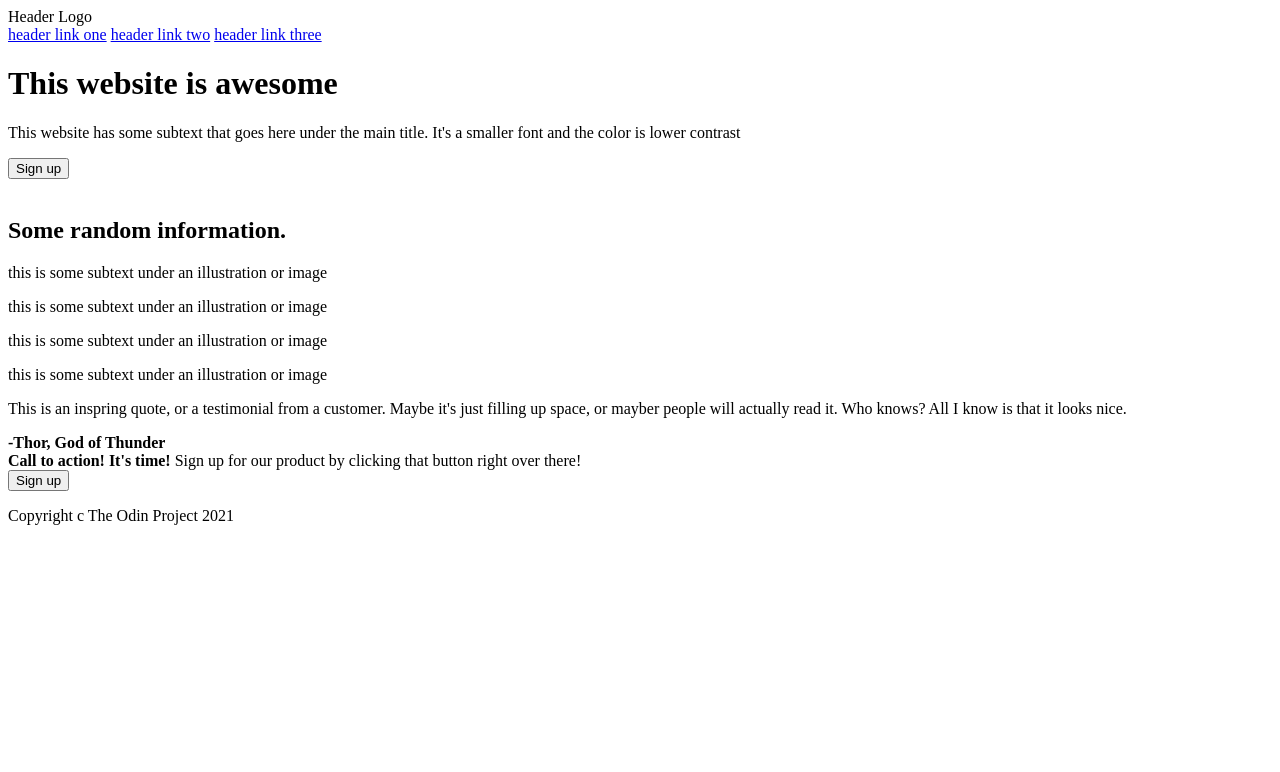
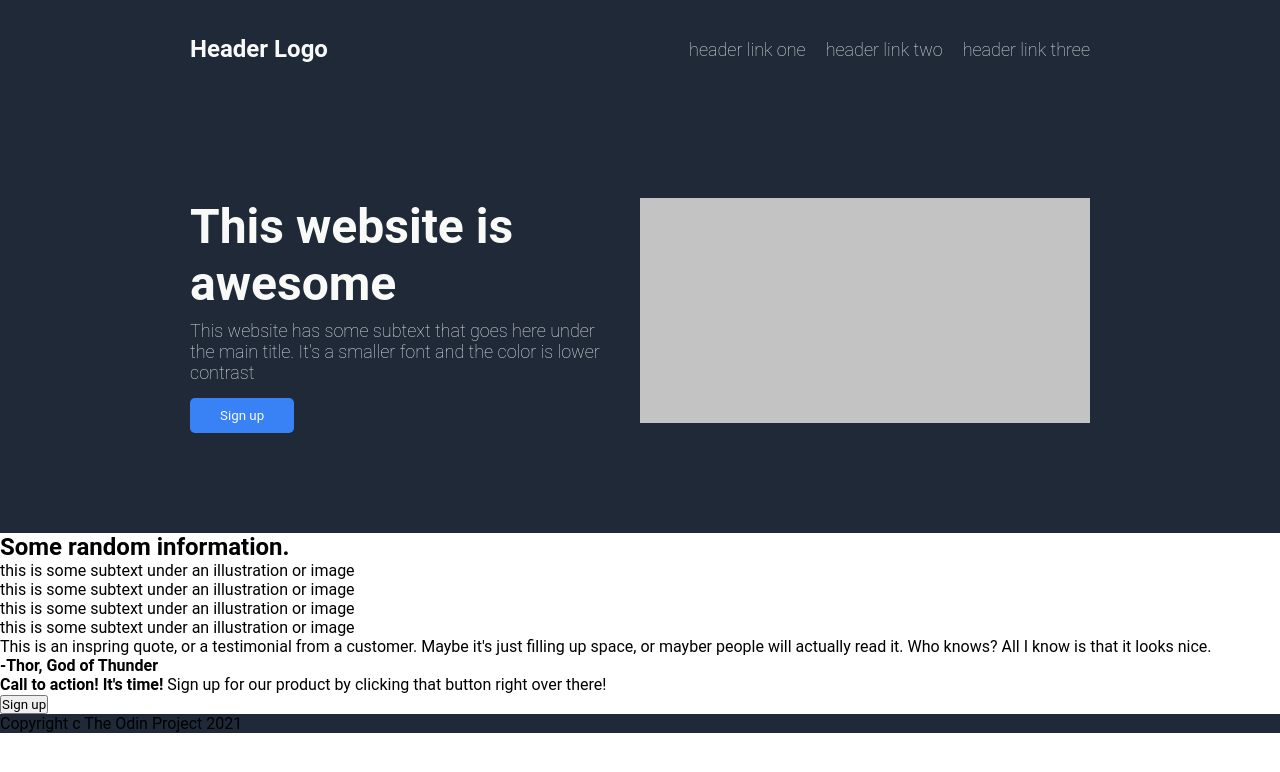
Before and after one commit to OkAlphaGeek/landing-page, a plain HTML site: page index.html in a window 1280 px wide. Drawn offline with Linux system fonts and the light colour scheme.

Commit message:
Add styling to style.css and add images folder

```diff
--- a/index.html
+++ b/index.html
@@ -3,12 +3,13 @@
 <head>
     <meta charset="UTF-8">
     <meta name="viewport" content="width=device-width, initial-scale=1.0">
-    <link href="style.css" rel="stylesheet" type="css">
+    <link href="style.css" rel="stylesheet">
     <title>Landing Page</title>
 </head>
 <body>
     <!-- Navbar -->
     <div class="navbar">
+        <div class="page-width nav-flex">
             <div class="logo">Header Logo</div>
             <div class="navlinks">
                 <a href="#">header link one</a>
@@ -16,15 +17,18 @@
                 <a href="#">header link three</a>
             </div>
         </div>
+    </div>
     <!-- Hero -->
     <div class="hero">
+        <div class="page-width hero-flex">
             <div class="hero-text">
                 <h1>This website is awesome</h1>
                 <p>This website has some subtext that goes here under the main title. It's a smaller font and the color is lower contrast</p>
                 <button>Sign up</button>
             </div>
             <div class="hero-img">
-            <img src="">
+                <img src="images/Placholder.png">
+            </div>
         </div>
     </div>
     <!-- Random Info -->
--- a/style.css
+++ b/style.css
@@ -0,0 +1,63 @@
+* {
+    font-family: 'Roboto', sans-serif;
+    margin: 0;
+    padding: 0;
+}
+.navbar,
+.footer,
+.hero {
+    background-color: #1f2937;
+}
+.nav-flex {
+    display: flex;
+    justify-content: space-between;
+    align-items: center;
+}
+.navlinks {
+    display: flex;
+    gap: 20px;
+}
+.page-width {
+    max-width: 900px;
+    margin: 0 auto;
+    padding: 35px 15px;
+}
+.logo {
+    color: #f9faf8;
+    font-size: 24px;
+    font-weight: bold;
+}
+.navlinks a,
+.hero-text p {
+    color: #e5e7eb;
+    font-size: 18px;
+    font-weight: 100;
+    text-decoration: none;
+}
+.hero-flex {
+    display: flex;
+    flex: 1;
+    padding: 100px 0;
+}
+.hero-text {
+    padding-right: 35px;
+}
+.hero-text h1 {
+    color: #f9faf8;
+    font-size: 48px;
+}
+.hero-text button {
+    background-color: #3882f6;
+    padding: 10px 30px;
+    outline: none;
+    border: 0;
+    border-radius: 5px;
+    color: #f9faf8;
+    cursor: pointer;
+}
+.hero-text p {
+    margin: 8px 0 15px;
+}
+.hero-img img {
+    display: block;
+}
```
Also changed, not shown: images/Placholder.png (added). Lines whose indentation alone changed are shown as unchanged.
